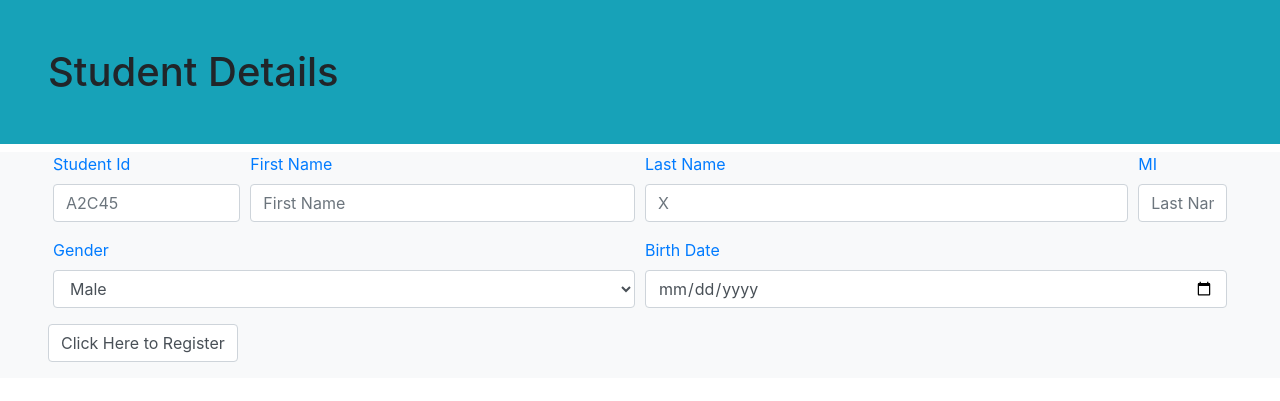
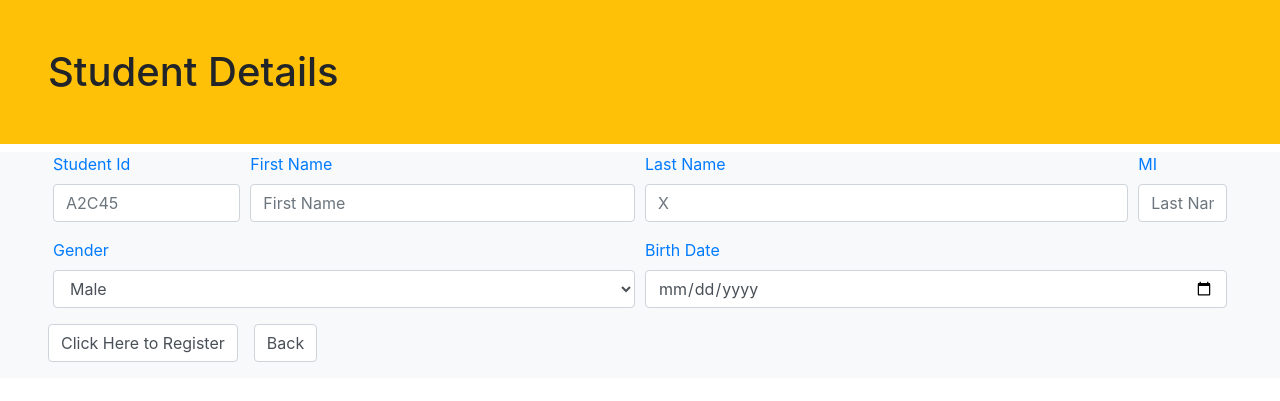
Before and after one commit to anantpad/Student, a Flask app: page /registerStudent in a window 1280 px wide. Shown: the top 401 px of the page. Run offline with Flask 2, Linux system fonts and the light colour scheme; some libraries are stand-ins or nearby versions.

Commit message:
student List added modified login page

```diff
--- a/Templates/User.html
+++ b/Templates/User.html
@@ -14,7 +14,7 @@
   </style> -->
   </head>
   <body>
-    <h1 class="bg-info p-5">Student Details</h1>
+  <h1 class="bg-warning p-5">Student Details <i class="fa fa-users"></i></h1>
     <form class="bg-light" action="/registerStudent" method="post">
       <div class="form-row ml-5 mr-5">
         <div class="form-group col-2">
@@ -48,9 +48,13 @@
           <input type="date" class="form-control" name="birthdate" placeholder="Birth Date" value="{{birthdate}}" id="birthdate">
         </div>
       </div>
-        <div class="form-row ml-5">
-          <div class="form-group">
+        <div class="form-row ml-5 mr-5">
+          <div class="form-group mr-3">
             <input type="submit" class="form-control" value="Click Here to Register">
+          </div>
+          <div class="form-group mr-3">
+            <label for="back" class="sr-only">Back to Login Page</label>
+            <a class="form-control" role="button" id="back" href="/">Back</a>
           </div>
         </div>
     </form>
--- a/app.py
+++ b/app.py
@@ -19,9 +19,7 @@ print(mongo.db)
 @app.route("/", methods = ['GET', 'POST'])
 def login():
     if request.method == 'GET':
-        data = mongo.db.user.find({})
-        print(data)
-        return render_template("login.html", data = data)
+        return render_template("login.html")
     # else:
         # return redirect("/registerStudent")
 
@@ -44,8 +42,14 @@ def register():
 @app.route("/studentList", methods = ['GET', 'POST'])
 def list():
     if request.method == 'GET':
-        return render_template("studentList.html")
+        data = mongo.db.user.find({})
+        print(data)
+        return render_template("studentList.html", data = data)
 
+@app.route("/delete", methods = ['GET', 'POST'])
+def delete():
+    if request.method == ['GET']:
+        return request
 #run
 if __name__ == "__main__":
     app.run()
```
Also changed, not shown: Templates/login.html (+2 -6 lines).
